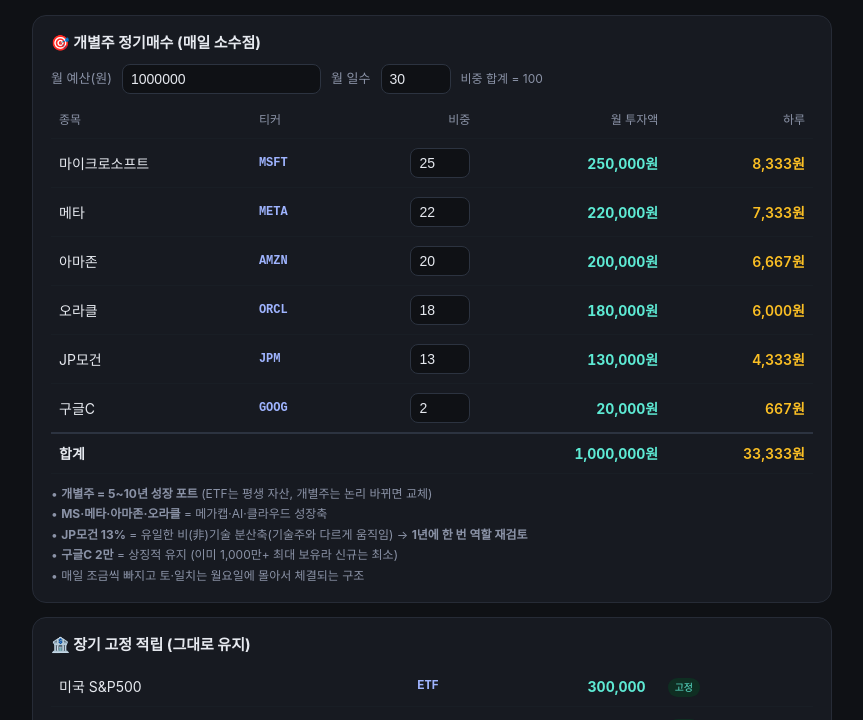
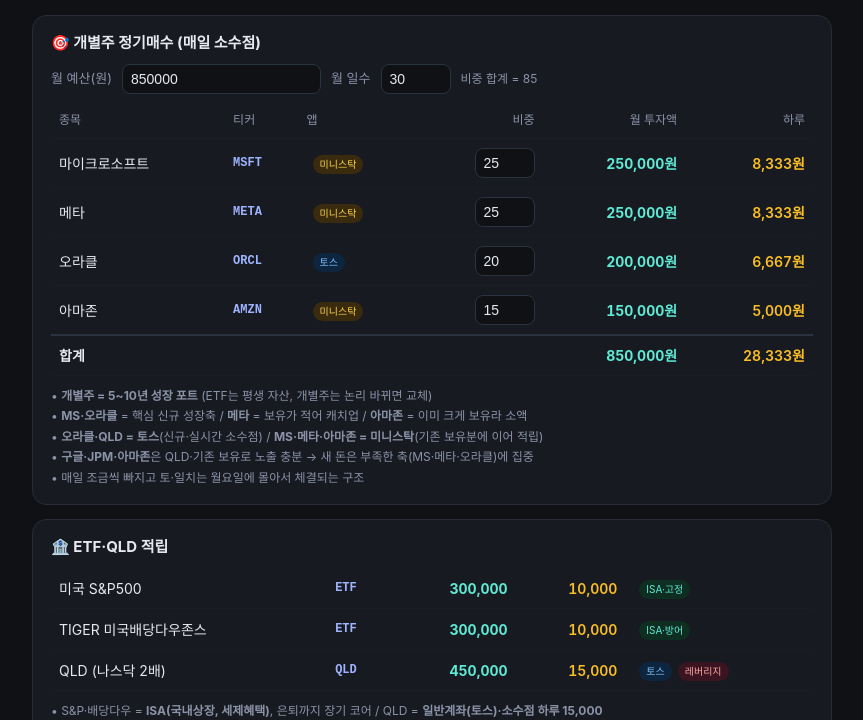
Before and after one commit to hyo-8888/stock-dashboard, a plain HTML site: page monthly_plan.html in a window 1280 px wide. Shown: the part 80-800 px from the top of the page, without its empty margins (208-1071 px from the left). Drawn offline with Linux system fonts and the light colour scheme.

Commit message:
Update monthly plan: QLD 45만 + MS/Meta/Oracle/Amazon, 토스/미니스탁 앱 구분

```diff
--- a/monthly_plan.html
+++ b/monthly_plan.html
@@ -28,6 +28,9 @@
   .tag { display:inline-block; font-size:10px; padding:2px 7px; border-radius:20px; margin-left:6px; }
   .t-hold { background:#2a2a3a; color:#c4b5fd; }
   .t-etf  { background:#0f2e22; color:#5eead4; }
+  .t-toss { background:#0e2540; color:#7cc0ff; }
+  .t-mini { background:#3a2a0e; color:#fcd34d; }
+  .t-lev  { background:#3a1420; color:#fca5a5; }
   .note { font-size:12px; color:#8b93a7; margin-top:10px; line-height:1.7; }
   .warn { color:#fca5a5; }
   a.link { color:#9fb4ff; font-size:12px; }
@@ -42,35 +45,35 @@
     <h2>🎯 개별주 정기매수 (매일 소수점)</h2>
     <div class="budget-row">
       <label>월 예산(원)</label>
-      <input type="number" id="budget" value="1000000" step="10000">
+      <input type="number" id="budget" value="850000" step="10000">
       <label>월 일수</label>
       <input type="number" id="days" value="30" step="1" style="width:70px">
-      <span style="font-size:12px;color:#8b93a7">비중 합계 = <span id="wsum">100</span></span>
+      <span style="font-size:12px;color:#8b93a7">비중 합계 = <span id="wsum">85</span></span>
     </div>
     <table>
-      <thead><tr><th>종목</th><th>티커</th><th class="num">비중</th><th class="num">월 투자액</th><th class="num">하루</th></tr></thead>
+      <thead><tr><th>종목</th><th>티커</th><th>앱</th><th class="num">비중</th><th class="num">월 투자액</th><th class="num">하루</th></tr></thead>
       <tbody id="body"></tbody>
-      <tfoot><tr><td colspan="3">합계</td><td class="num won" id="total"></td><td class="num day" id="dayTotal"></td></tr></tfoot>
+      <tfoot><tr><td colspan="4">합계</td><td class="num won" id="total"></td><td class="num day" id="dayTotal"></td></tr></tfoot>
     </table>
     <div class="note">
       • <b>개별주 = 5~10년 성장 포트</b> (ETF는 평생 자산, 개별주는 논리 바뀌면 교체)<br>
-      • <b>MS·메타·아마존·오라클</b> = 메가캡·AI·클라우드 성장축<br>
-      • <b>JP모건 13%</b> = 유일한 비(非)기술 분산축(기술주와 다르게 움직임) → <b>1년에 한 번 역할 재검토</b><br>
-      • <b>구글C 2만</b> = 상징적 유지 (이미 1,000만+ 최대 보유라 신규는 최소)<br>
+      • <b>MS·오라클</b> = 핵심 신규 성장축 / <b>메타</b> = 보유가 적어 캐치업 / <b>아마존</b> = 이미 크게 보유라 소액<br>
+      • <b>오라클·QLD = 토스</b>(신규·실시간 소수점) / <b>MS·메타·아마존 = 미니스탁</b>(기존 보유분에 이어 적립)<br>
+      • <b>구글·JPM·아마존</b>은 QLD·기존 보유로 노출 충분 → 새 돈은 부족한 축(MS·메타·오라클)에 집중<br>
       • 매일 조금씩 빠지고 토·일치는 월요일에 몰아서 체결되는 구조
     </div>
   </div>
 
   <div class="card">
-    <h2>🏦 장기 고정 적립 (그대로 유지)</h2>
+    <h2>🏦 ETF·QLD 적립</h2>
     <table>
       <tbody>
-        <tr><td>미국 S&P500</td><td class="tick">ETF</td><td class="num won">300,000</td><td><span class="tag t-etf">고정</span></td></tr>
-        <tr><td>TIGER 미국배당다우존스</td><td class="tick">ETF</td><td class="num won">300,000</td><td><span class="tag t-etf">고정</span></td></tr>
-        <tr><td>인베스코 QQQ</td><td class="tick">QQQ</td><td class="num won">300,000</td><td><span class="tag t-etf">장기유지</span></td></tr>
+        <tr><td>미국 S&P500</td><td class="tick">ETF</td><td class="num won">300,000</td><td class="num day">10,000</td><td><span class="tag t-etf">ISA·고정</span></td></tr>
+        <tr><td>TIGER 미국배당다우존스</td><td class="tick">ETF</td><td class="num won">300,000</td><td class="num day">10,000</td><td><span class="tag t-etf">ISA·방어</span></td></tr>
+        <tr><td>QLD (나스닥 2배)</td><td class="tick">QLD</td><td class="num won">450,000</td><td class="num day">15,000</td><td><span class="tag t-toss">토스</span><span class="tag t-lev">레버리지</span></td></tr>
       </tbody>
     </table>
-    <div class="note">QQQ·S&P500에 이미 M7이 잔뜩 들어있어요 → 개별주는 "분산"이 아니라 <b>더 믿는 종목 오버웨이트</b>. 진짜 노출은 <a class="link" href="exposure.html">합산 계산기</a>로 확인.</div>
+    <div class="note">• S&P·배당다우 = <b>ISA(국내상장, 세제혜택)</b>, 은퇴까지 장기 코어 / QLD = <b>일반계좌(토스)·소수점 하루 15,000</b><br>• <b class="warn">QLD는 2배 레버리지</b> — 폭락장 -50%↑ 가능. 매일 적립 + 폭락해도 안 팔고 계속 사는 게 전제. 진짜 노출은 <a class="link" href="exposure.html">합산 계산기</a>로 확인.</div>
   </div>
 
   <div class="card">
@@ -78,7 +81,9 @@
     <table>
       <tbody>
         <tr><td>애플</td><td class="tick">AAPL</td><td><span class="tag t-hold">홀딩(이미 큼·성장완만)</span></td></tr>
-        <tr><td>알파벳A</td><td class="tick">GOOGL</td><td><span class="tag t-hold">홀딩(C로 통일)</span></td></tr>
+        <tr><td>알파벳A</td><td class="tick">GOOGL</td><td><span class="tag t-hold">홀딩(이미 1,000만+·QLD 커버)</span></td></tr>
+        <tr><td>알파벳C</td><td class="tick">GOOG</td><td><span class="tag t-hold">홀딩(신규 중단)</span></td></tr>
+        <tr><td>JP모건</td><td class="tick">JPM</td><td><span class="tag t-hold">홀딩(안정판·신규 중단)</span></td></tr>
         <tr><td>엔비디아</td><td class="tick">NVDA</td><td><span class="tag t-hold">홀딩(ETF로 충분)</span></td></tr>
         <tr><td>마이크론</td><td class="tick">MU</td><td><span class="tag t-hold">홀딩(추가매수 중단)</span></td></tr>
         <tr><td>브로드컴</td><td class="tick">AVGO</td><td><span class="tag t-hold">홀딩(추가매수 중단)</span></td></tr>
@@ -94,18 +99,16 @@
   </div>
 
   <div class="note" style="text-align:center;margin-top:16px">
-    총 월 고정 투입 = 개별주 <span class="won" id="grandCore"></span> + ETF 900,000원 = <span class="won" id="grandAll"></span>
+    총 월 투입 = 개별주 <span class="won" id="grandCore"></span> + ETF·QLD 1,050,000원 = <span class="won" id="grandAll"></span>
   </div>
 </div>
 
 <script>
 const core = [
-  ["마이크로소프트","MSFT",25],
-  ["메타","META",22],
-  ["아마존","AMZN",20],
-  ["오라클","ORCL",18],
-  ["JP모건","JPM",13],
-  ["구글C","GOOG",2],
+  ["마이크로소프트","MSFT",25,"미니스탁"],
+  ["메타","META",25,"미니스탁"],
+  ["오라클","ORCL",20,"토스"],
+  ["아마존","AMZN",15,"미니스탁"],
 ];
 
 function fmt(n){ return Math.round(n).toLocaleString('ko-KR'); }
@@ -120,7 +123,9 @@
     const amt = wsum>0 ? budget*r[2]/wsum : 0;
     total += amt;
     const per = days>0 ? amt/days : 0;
+    const appCls = r[3]==='토스' ? 't-toss' : 't-mini';
     html += `<tr><td>${r[0]}</td><td class="tick">${r[1]}</td>`+
+      `<td><span class="tag ${appCls}">${r[3]}</span></td>`+
       `<td class="num"><input type="number" class="wt" data-i="${i}" value="${r[2]}"></td>`+
       `<td class="num won">${fmt(amt)}원</td>`+
       `<td class="num day">${fmt(per)}원</td></tr>`;
@@ -129,7 +134,7 @@
   document.getElementById('total').textContent = fmt(total)+'원';
   document.getElementById('dayTotal').textContent = fmt(days>0?total/days:0)+'원';
   document.getElementById('grandCore').textContent = fmt(total)+'원';
-  document.getElementById('grandAll').textContent = fmt(total+900000)+'원';
+  document.getElementById('grandAll').textContent = fmt(total+1050000)+'원';
 }
 
 document.addEventListener('input', e=>{
```
